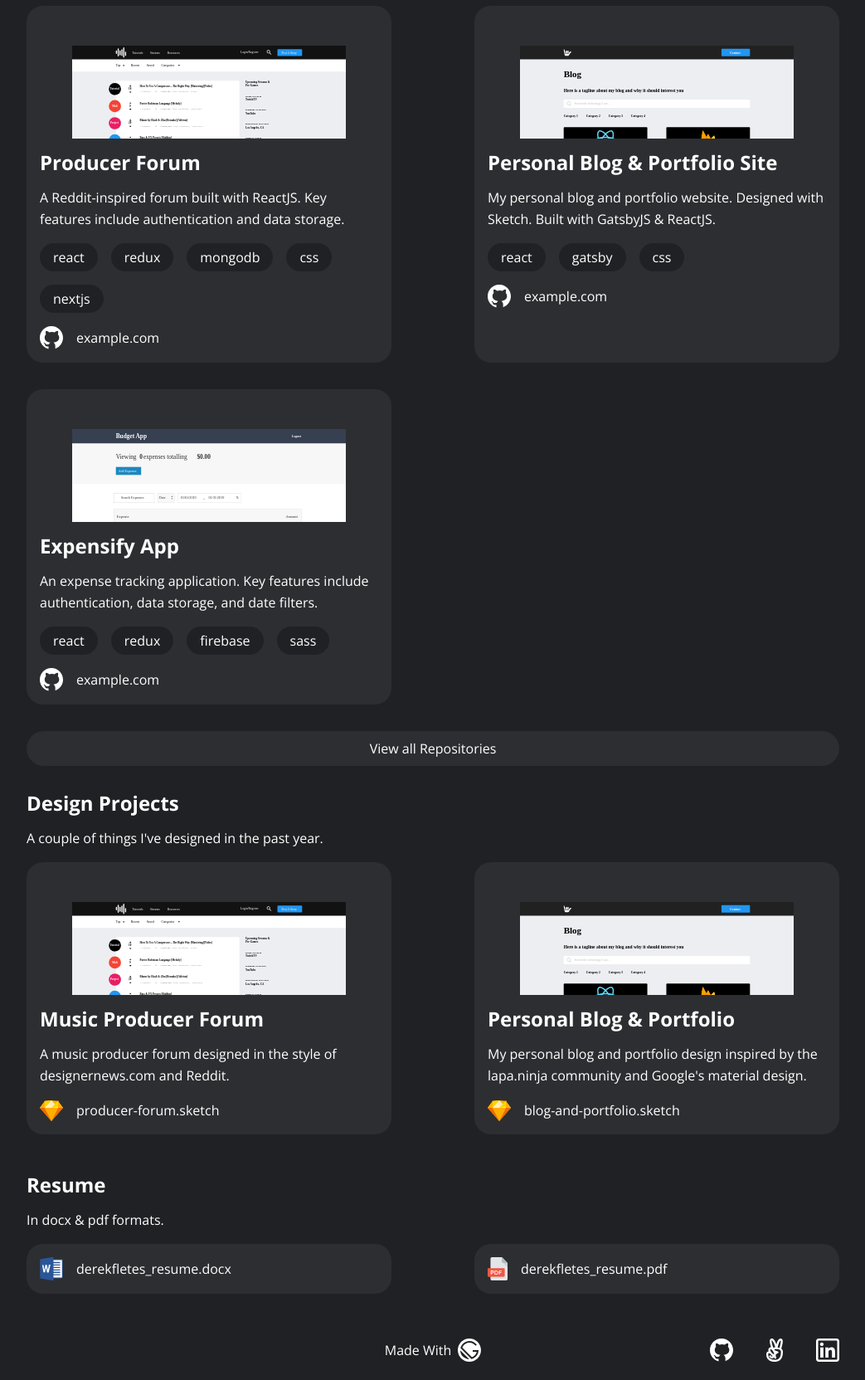
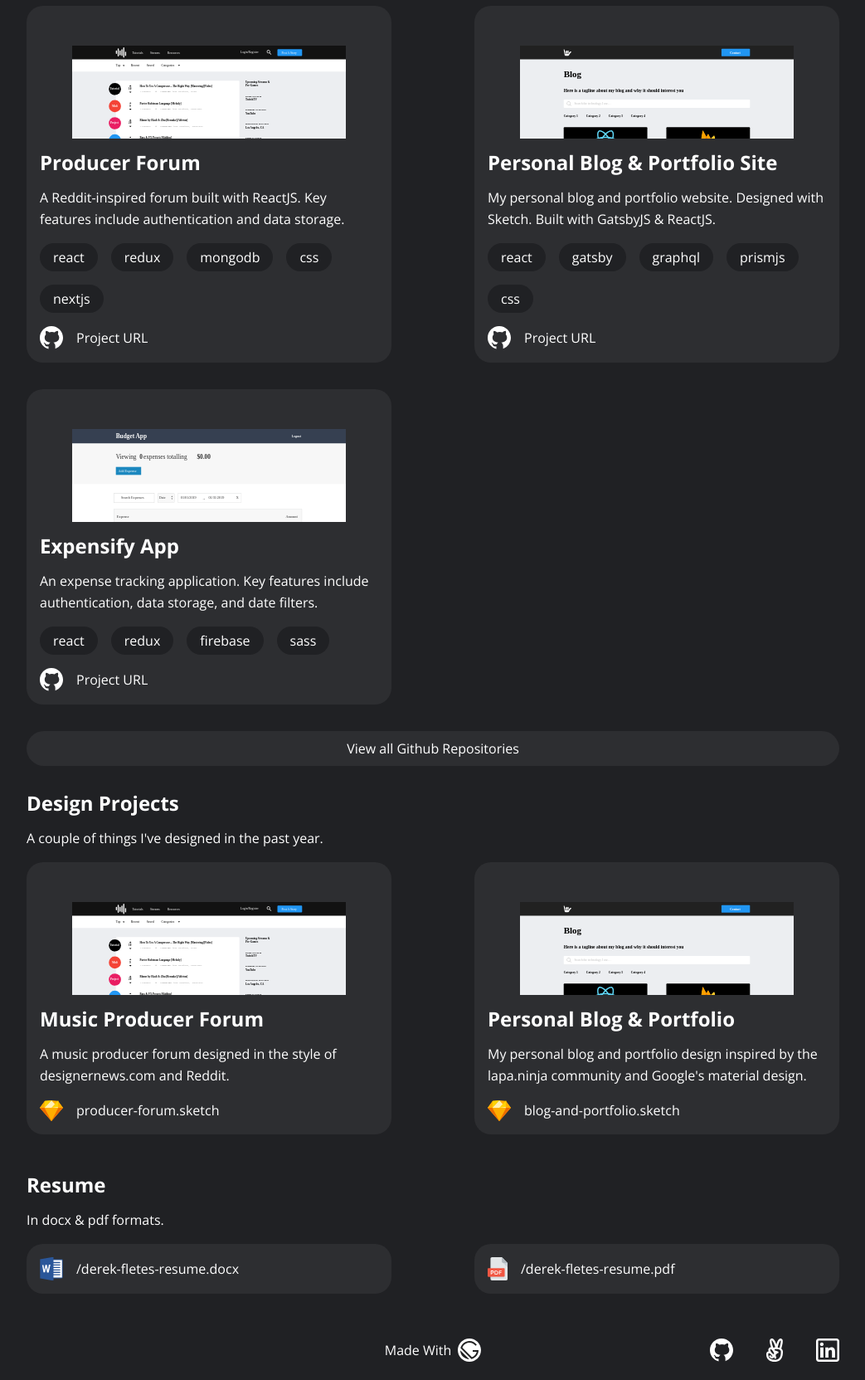
Before and after one commit to muggsy27/dfletes.com, a Gatsby site: page / in a window 1280 px wide. Shown: the part 441-2104 px from the top of the page at 83% size, without its empty margins (118-1161 px from the left). Built offline with nearby package versions, Linux system fonts and the light colour scheme; Gatsby itself is replaced by a stand-in of ours.

Commit message:
minor css fixes/added links & resumes

```diff
--- a/src/components/big-button/big-button.js
+++ b/src/components/big-button/big-button.js
@@ -3,7 +3,7 @@ import { container } from './big-button.module.css';
 
 const BigButton = ({ url, title }) => (
   <div className={container}>
-    <a href={url}>{title}</a>
+    <a href={url} target="_blank" rel="noopener noreferrer">{title}</a>
   </div>
 );
 
--- a/src/components/description/description.js
+++ b/src/components/description/description.js
@@ -5,7 +5,7 @@ import wordLogo from '../../images/word.svg';
 import pdfLogo from '../../images/pdf.svg';
 import { container, tagsContainer } from './description.module.css';
 
-const Description = ({ title, date, description, tags, github, sketch, word, pdf, link, children }) => (
+const Description = ({ title, date, description, tags, github, githubLink, sketch, word, pdf, link, children }) => (
   <div className={container}>
     {title && <h2>{title}</h2>}
     {date && <p>{date}</p>}
@@ -13,11 +13,11 @@ const Description = ({ title, date, description, tags, github, sketch, word, pdf
     {tags && <div className={tagsContainer}>{tags.map(tag => <span>{tag}</span>)}</div>}
     {link &&
       <div>
-        {github && <img src={githubLogo} alt="github profile icon" />}
+        {github && <a href={githubLink} target="_blank" rel="noopener noreferrer"><img src={githubLogo} alt="github profile icon" /></a>}
         {sketch && <img src={sketchLogo} alt="sketch logo" />}
         {word && <img src={wordLogo} alt="microsoft word logo" />}
         {pdf && <img src={pdfLogo} alt="pdf logo" />}
-        <a href={link}>{sketch ? link.substr(1) : link}</a>
+        <a href={link} target="_blank" rel="noopener noreferrer">{sketch ? link.substr(1) : githubLink ? 'Project URL' : link}</a>
       </div>}
     {children}
   </div>
--- a/src/components/description/description.module.css
+++ b/src/components/description/description.module.css
@@ -33,7 +33,10 @@
 }
 
 .container a {
+  align-items: center;
   color: white;
+  display: flex;
+  height: 100%;
   text-decoration: none;
 }
 
--- a/src/components/dropdown/dropdown.module.css
+++ b/src/components/dropdown/dropdown.module.css
@@ -1,13 +1,14 @@
 @import '../../styles/settings.module.css';
 
 .openDropdown {
-  height: 100vh;
-  left: 0;
+  display: block;
+  height: calc(100vh - 74px);
   margin: 0 auto;
+  overflow: hidden;
   padding: 0;
   position: absolute;
   right: 0;
-  transition: all .2s ease-in-out;
+  transition: .3s ease-in-out;
   top: 74px;
   width: 100%;
   z-index: 999;
@@ -49,7 +50,6 @@
 
 .closedDropdown {
   composes: openDropdown;
-  opacity: 0;
-  width: 0;
+  height: 0;
   z-index: -1;
 }
--- a/src/components/nav/nav.js
+++ b/src/components/nav/nav.js
@@ -37,13 +37,13 @@ class Nav extends Component {
             />
           </Link>
           <div>
-            <Link
+            {/*<Link
               to="/about-me"
               activeStyle={{ color: '#2196F3' }}
               className={link}
             >
               About Me
-            </Link>
+            </Link>*/}
             <Link
               to="/blog"
               activeStyle={{ color: '#2196F3' }}
--- a/src/pages/contact.js
+++ b/src/pages/contact.js
@@ -19,7 +19,7 @@ export default () => (
         title="Let's Talk"
         subtitle="Looking to hire? Just want to talk ReactJS or music? Hit me up!"
       />
-      <button>Email Me</button>
+      <a href="mailto:derekfletes@gmail.com"><button>Email Me</button></a>
       <Header subtitle="Or...check me out on my professional profiles!" />
       <div className={grid}>
         <Card>
@@ -38,7 +38,7 @@ export default () => (
           </FeaturedImage>
           <Description
             title="AngelList"
-            description="I have worked with a few start ups in the past and would be interested in working with others. My AngelList profile contains my professional skills & interests."
+            description="I have worked with a few start ups in the past and would be interested in working with others. My AngelList profile list skills & interests."
             link="https://angel.co/derek-fletes"
           />
         </Card>
--- a/src/pages/index.js
+++ b/src/pages/index.js
@@ -36,7 +36,8 @@ export default () => (
             description="A Reddit-inspired forum built with ReactJS. Key features include authentication and data storage."
             tags={['react', 'redux', 'mongodb', 'css', 'nextjs']}
             github={true}
-            link="example.com"
+            githubLink={'https://github.com/muggsy27/producer-forum'}
+            link="https://producer-forum.herokuapp.com"
           />
         </Card>
         <Card>
@@ -47,9 +48,10 @@ export default () => (
             img={portfolio}
             title="Personal Blog & Portfolio Site"
             description="My personal blog and portfolio website. Designed with Sketch. Built with GatsbyJS & ReactJS."
-            tags={['react', 'gatsby', 'css']}
+            tags={['react', 'gatsby', 'graphql', 'prismjs', 'css']}
             github={true}
-            link="example.com"
+            githubLink={'https://github.com/muggsy27/dfletes.com'}
+            link="https://dfletes.herokuapp.com/"
           />
         </Card>
         <Card>
@@ -61,13 +63,14 @@ export default () => (
             description="An expense tracking application. Key features include authentication, data storage, and date filters."
             tags={['react', 'redux', 'firebase', 'sass']}
             github={true}
-            link="example.com"
+            githubLink={'https://github.com/muggsy27/expensify-app'}
+            link="https://derek-react-course-expensify.herokuapp.com"
           />
         </Card>
       </div>
       <BigButton
-        url="#"
-        title="View all Repositories"
+        url="https://github.com/muggsy27?tab=repositories"
+        title="View all Github Repositories"
       />
       <SubHeader
         title="Design Projects"
@@ -105,13 +108,13 @@ export default () => (
         <Card>
           <Description
             word={true}
-            link="derekfletes_resume.docx"
+            link={withPrefix('/derek-fletes-resume.docx')}
           />
         </Card>
         <Card>
           <Description
             pdf={true}
-            link="derekfletes_resume.pdf"
+            link={withPrefix('/derek-fletes-resume.pdf')}
           />
         </Card>
       </div>
```
Also changed, not shown: 4 other files.
